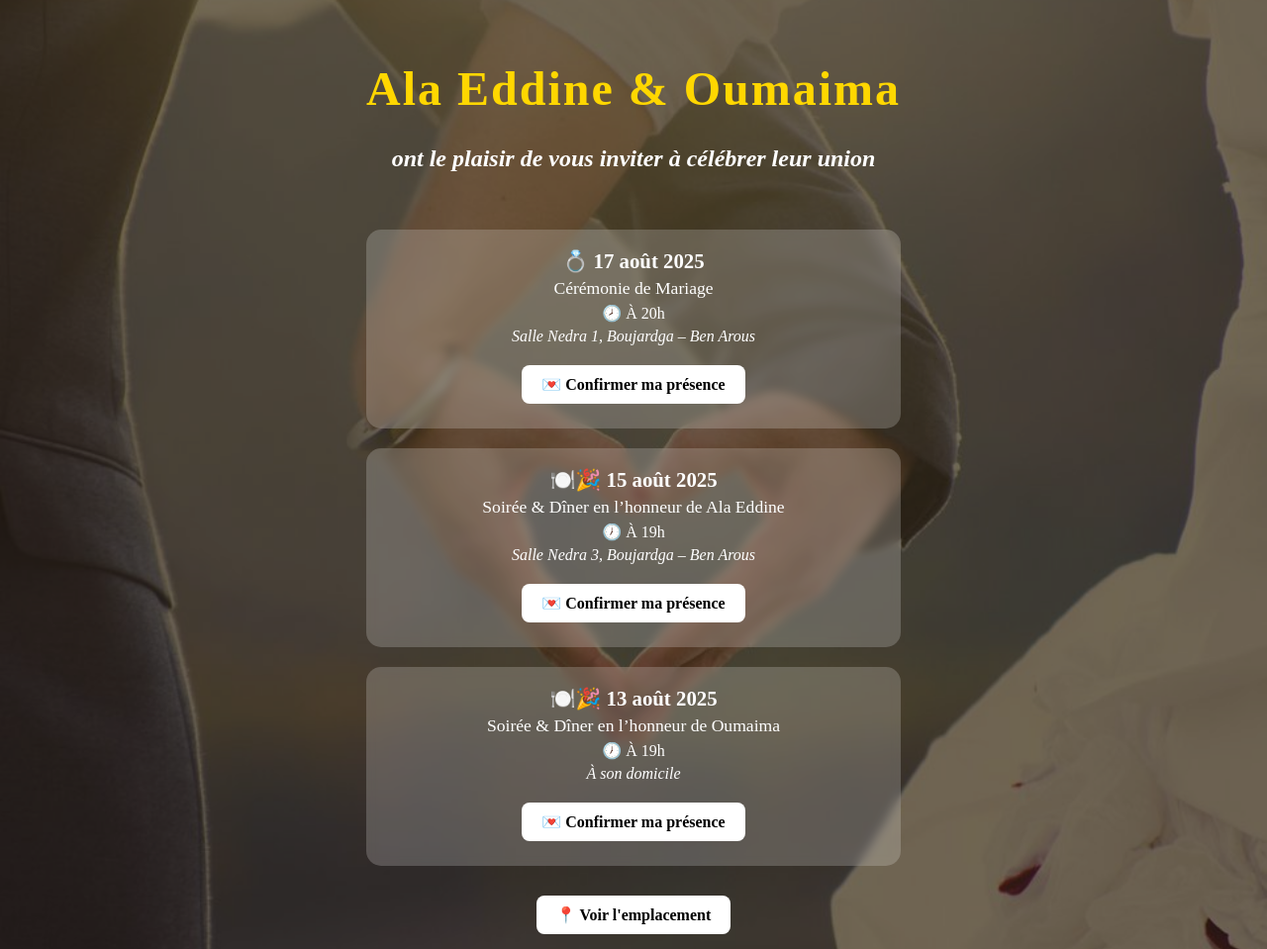
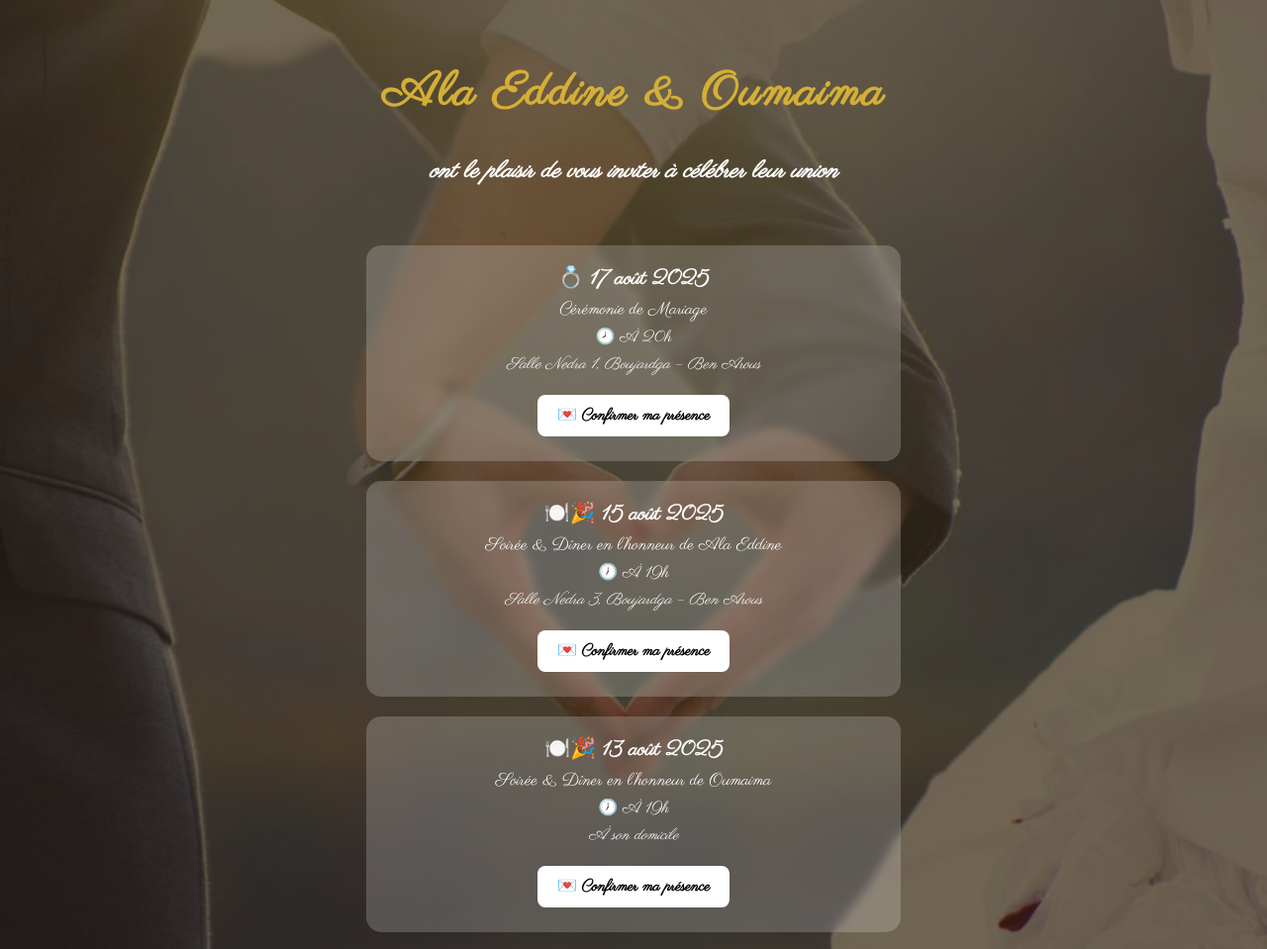
Before and after one commit to Ala-mejri00/Mariage-Ala-Eddine-Oumaima, a plain HTML site: page index.html in a window 1280 px wide. Shown: the top 959 px of the page at 99% size. Drawn offline with Linux system fonts and the light colour scheme.

Commit message:
Update index.html

```diff
--- a/index.html
+++ b/index.html
@@ -4,11 +4,15 @@
   <meta charset="UTF-8">
   <meta name="viewport" content="width=device-width, initial-scale=1">
   <title>Invitation de Mariage - Ala Eddine & Oumaima</title>
+
+  <!-- Import de la police Parisienne -->
+  <link href="https://fonts.googleapis.com/css2?family=Parisienne&display=swap" rel="stylesheet">
+
   <style>
     body {
       margin: 0;
-      font-family: 'Parisenne', serif;
-      background-image: url('invitation.jpg'); /* Nouvelle image locale */
+      font-family: 'Parisienne', cursive;
+      background-image: url('invitation.jpg'); /* Image locale */
       background-size: cover;
       background-position: center;
       background-repeat: no-repeat;
@@ -27,10 +31,11 @@
     }
 
     h1 {
+      font-family: 'Parisienne', cursive;
       font-size: 3em;
       margin-bottom: 0.2em;
       letter-spacing: 2px;
-      color: #FFD700; /* Doré intense */
+      color: #D4AF37; /* Doré réaliste */
     }
 
     h2 {
@@ -111,6 +116,7 @@
         <a href="https://calendar.google.com/calendar/render?action=TEMPLATE&text=Cérémonie%20de%20Mariage%20Ala%20Eddine%20et%20Oumaima&dates=20250817T190000/20250817T230000&details=Joignez-vous%20à%20nous%20pour%20célébrer%20notre%20mariage!&location=Salle%20Nedra%201,%20Boujardga%20–%20Ben%20Arous" target="_blank">💌 Confirmer ma présence</a>
       </div>
     </div>
+
     <!-- Événement 2 -->
     <div class="event">
       <div class="event-date">🍽️🎉 15 août 2025</div>
@@ -122,7 +128,7 @@
       </div>
     </div>
 
-        <!-- Événement 3 -->
+    <!-- Événement 3 -->
     <div class="event">
       <div class="event-date">🍽️🎉 13 août 2025</div>
       <div class="event-description">Soirée & Dîner en l’honneur de Oumaima</div>
```
